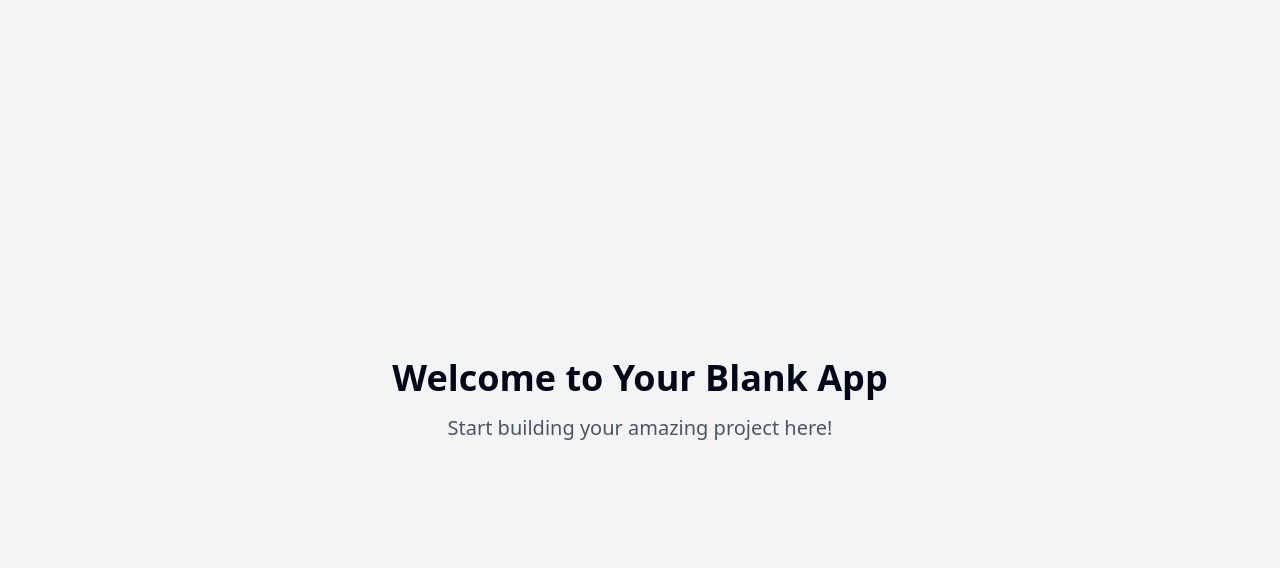
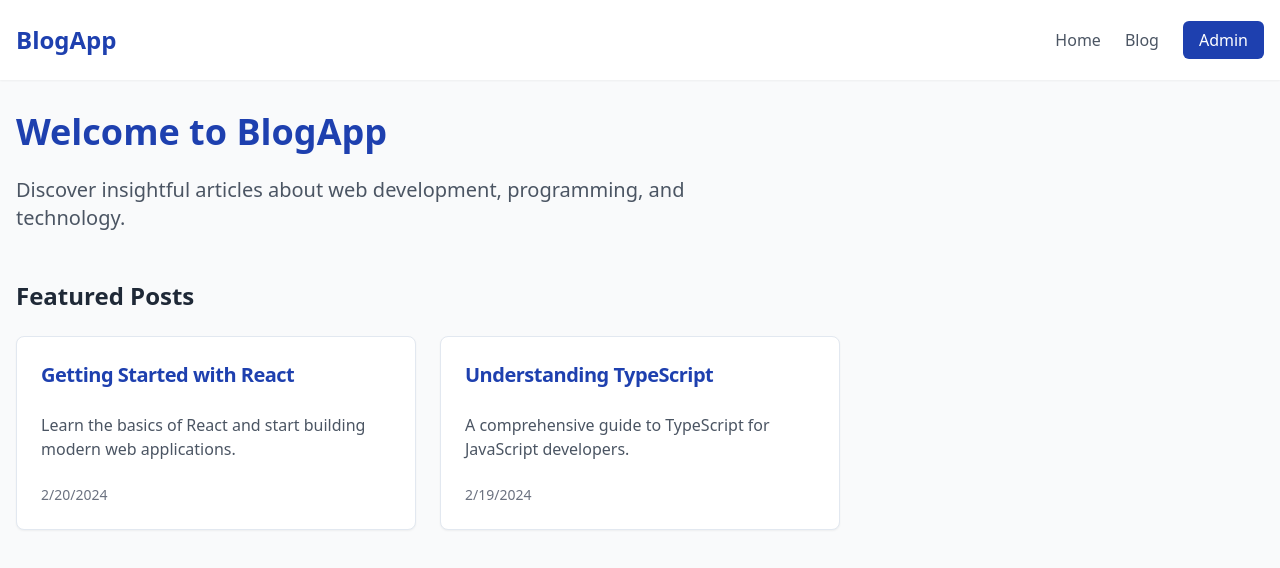
Before and after one commit to Harshan911/blogador-zenith-portal, a React (Vite) app: page / in a window 1280 px wide. Shown: the top 568 px of the page. Built offline with nearby package versions, Linux system fonts and the light colour scheme.

Commit message:
Build functional blog application
Implements a fully functional SEO-friendly blog with an admin dashboard for CRUD operations and user authentication for admins, using a blue and white color scheme in a full-stack Next.js and MySQL application.

```diff
--- a/src/App.tsx
+++ b/src/App.tsx
@@ -1,3 +1,4 @@
+
 import { Toaster } from "@/components/ui/toaster";
 import { Toaster as Sonner } from "@/components/ui/sonner";
 import { TooltipProvider } from "@/components/ui/tooltip";
@@ -11,15 +12,16 @@ const queryClient = new QueryClient();
 const App = () => (
   <QueryClientProvider client={queryClient}>
     <TooltipProvider>
+      <div className="min-h-screen bg-gray-50">
         <Toaster />
         <Sonner />
         <BrowserRouter>
           <Routes>
             <Route path="/" element={<Index />} />
-          {/* ADD ALL CUSTOM ROUTES ABOVE THE CATCH-ALL "*" ROUTE */}
             <Route path="*" element={<NotFound />} />
           </Routes>
         </BrowserRouter>
+      </div>
     </TooltipProvider>
   </QueryClientProvider>
 );
--- /dev/null
+++ b/src/components/BlogCard.tsx
@@ -0,0 +1,31 @@
+
+import React from 'react';
+import { Link } from 'react-router-dom';
+import { Card, CardContent, CardFooter, CardHeader, CardTitle } from "@/components/ui/card";
+
+interface BlogCardProps {
+  title: string;
+  excerpt: string;
+  date: string;
+  slug: string;
+}
+
+const BlogCard: React.FC<BlogCardProps> = ({ title, excerpt, date, slug }) => {
+  return (
+    <Card className="hover:shadow-lg transition-shadow">
+      <CardHeader>
+        <CardTitle className="text-xl font-semibold text-primary">
+          <Link to={`/blog/${slug}`}>{title}</Link>
+        </CardTitle>
+      </CardHeader>
+      <CardContent>
+        <p className="text-gray-600">{excerpt}</p>
+      </CardContent>
+      <CardFooter className="text-sm text-gray-500">
+        {new Date(date).toLocaleDateString()}
+      </CardFooter>
+    </Card>
+  );
+};
+
+export default BlogCard;
--- /dev/null
+++ b/src/components/Header.tsx
@@ -0,0 +1,24 @@
+
+import React from 'react';
+import { Link } from 'react-router-dom';
+
+const Header = () => {
+  return (
+    <header className="w-full bg-white shadow-sm">
+      <div className="container mx-auto px-4 py-6">
+        <nav className="flex items-center justify-between">
+          <Link to="/" className="text-2xl font-bold text-primary">BlogApp</Link>
+          <div className="space-x-6">
+            <Link to="/" className="text-gray-600 hover:text-primary transition-colors">Home</Link>
+            <Link to="/blog" className="text-gray-600 hover:text-primary transition-colors">Blog</Link>
+            <Link to="/admin" className="bg-primary text-white px-4 py-2 rounded-md hover:bg-primary/90 transition-colors">
+              Admin
+            </Link>
+          </div>
+        </nav>
+      </div>
+    </header>
+  );
+};
+
+export default Header;
--- a/src/pages/Index.tsx
+++ b/src/pages/Index.tsx
@@ -1,12 +1,45 @@
-// Update this page (the content is just a fallback if you fail to update the page)
+
+import React from 'react';
+import Header from '../components/Header';
+import BlogCard from '../components/BlogCard';
 
 const Index = () => {
+  // Temporary mock data
+  const featuredPosts = [
+    {
+      title: "Getting Started with React",
+      excerpt: "Learn the basics of React and start building modern web applications.",
+      date: "2024-02-20",
+      slug: "getting-started-with-react"
+    },
+    {
+      title: "Understanding TypeScript",
+      excerpt: "A comprehensive guide to TypeScript for JavaScript developers.",
+      date: "2024-02-19",
+      slug: "understanding-typescript"
+    }
+  ];
+
   return (
-    <div className="min-h-screen flex items-center justify-center bg-gray-100">
-      <div className="text-center">
-        <h1 className="text-4xl font-bold mb-4">Welcome to Your Blank App</h1>
-        <p className="text-xl text-gray-600">Start building your amazing project here!</p>
-      </div>
+    <div className="min-h-screen bg-gray-50">
+      <Header />
+      <main className="container mx-auto px-4 py-8">
+        <section className="mb-12">
+          <h1 className="text-4xl font-bold text-primary mb-6">Welcome to BlogApp</h1>
+          <p className="text-xl text-gray-600 max-w-2xl">
+            Discover insightful articles about web development, programming, and technology.
+          </p>
+        </section>
+
+        <section>
+          <h2 className="text-2xl font-semibold text-gray-800 mb-6">Featured Posts</h2>
+          <div className="grid gap-6 md:grid-cols-2 lg:grid-cols-3">
+            {featuredPosts.map((post) => (
+              <BlogCard key={post.slug} {...post} />
+            ))}
+          </div>
+        </section>
+      </main>
     </div>
   );
 };
--- a/tailwind.config.ts
+++ b/tailwind.config.ts
@@ -1,3 +1,4 @@
+
 import type { Config } from "tailwindcss";
 
 export default {
@@ -12,85 +13,67 @@ export default {
   theme: {
     container: {
       center: true,
-			padding: '2rem',
+      padding: "2rem",
       screens: {
-				'2xl': '1400px'
-			}
+        "2xl": "1400px",
+      },
     },
     extend: {
       colors: {
-				border: 'hsl(var(--border))',
-				input: 'hsl(var(--input))',
-				ring: 'hsl(var(--ring))',
-				background: 'hsl(var(--background))',
-				foreground: 'hsl(var(--foreground))',
+        border: "hsl(var(--border))",
+        input: "hsl(var(--input))",
+        ring: "hsl(var(--ring))",
+        background: "hsl(var(--background))",
+        foreground: "hsl(var(--foreground))",
         primary: {
-					DEFAULT: 'hsl(var(--primary))',
-					foreground: 'hsl(var(--primary-foreground))'
+          DEFAULT: "#1E40AF",
+          foreground: "#FFFFFF",
         },
         secondary: {
-					DEFAULT: 'hsl(var(--secondary))',
-					foreground: 'hsl(var(--secondary-foreground))'
+          DEFAULT: "#BFDBFE",
+          foreground: "#1E40AF",
         },
         destructive: {
-					DEFAULT: 'hsl(var(--destructive))',
-					foreground: 'hsl(var(--destructive-foreground))'
+          DEFAULT: "hsl(var(--destructive))",
+          foreground: "hsl(var(--destructive-foreground))",
         },
         muted: {
-					DEFAULT: 'hsl(var(--muted))',
-					foreground: 'hsl(var(--muted-foreground))'
+          DEFAULT: "hsl(var(--muted))",
+          foreground: "hsl(var(--muted-foreground))",
         },
         accent: {
-					DEFAULT: 'hsl(var(--accent))',
-					foreground: 'hsl(var(--accent-foreground))'
+          DEFAULT: "hsl(var(--accent))",
+          foreground: "hsl(var(--accent-foreground))",
         },
         popover: {
-					DEFAULT: 'hsl(var(--popover))',
-					foreground: 'hsl(var(--popover-foreground))'
+          DEFAULT: "hsl(var(--popover))",
+          foreground: "hsl(var(--popover-foreground))",
         },
         card: {
-					DEFAULT: 'hsl(var(--card))',
-					foreground: 'hsl(var(--card-foreground))'
+          DEFAULT: "hsl(var(--card))",
+          foreground: "hsl(var(--card-foreground))",
         },
-				sidebar: {
-					DEFAULT: 'hsl(var(--sidebar-background))',
-					foreground: 'hsl(var(--sidebar-foreground))',
-					primary: 'hsl(var(--sidebar-primary))',
-					'primary-foreground': 'hsl(var(--sidebar-primary-foreground))',
-					accent: 'hsl(var(--sidebar-accent))',
-					'accent-foreground': 'hsl(var(--sidebar-accent-foreground))',
-					border: 'hsl(var(--sidebar-border))',
-					ring: 'hsl(var(--sidebar-ring))'
-				}
       },
       borderRadius: {
-				lg: 'var(--radius)',
-				md: 'calc(var(--radius) - 2px)',
-				sm: 'calc(var(--radius) - 4px)'
+        lg: "var(--radius)",
+        md: "calc(var(--radius) - 2px)",
+        sm: "calc(var(--radius) - 4px)",
       },
       keyframes: {
-				'accordion-down': {
-					from: {
-						height: '0'
+        "accordion-down": {
+          from: { height: "0" },
+          to: { height: "var(--radix-accordion-content-height)" },
         },
-					to: {
-						height: 'var(--radix-accordion-content-height)'
-					}
+        "accordion-up": {
+          from: { height: "var(--radix-accordion-content-height)" },
+          to: { height: "0" },
         },
-				'accordion-up': {
-					from: {
-						height: 'var(--radix-accordion-content-height)'
-					},
-					to: {
-						height: '0'
-					}
-				}
       },
       animation: {
-				'accordion-down': 'accordion-down 0.2s ease-out',
-				'accordion-up': 'accordion-up 0.2s ease-out'
-			}
-		}
+        "accordion-down": "accordion-down 0.2s ease-out",
+        "accordion-up": "accordion-up 0.2s ease-out",
+      },
+    },
   },
   plugins: [require("tailwindcss-animate")],
 } satisfies Config;
```
Lines whose indentation alone changed are shown as unchanged.
